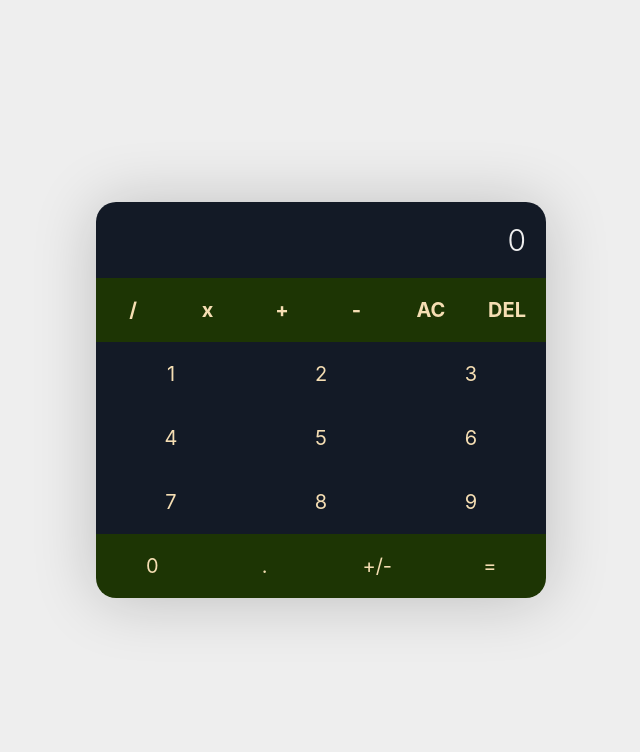
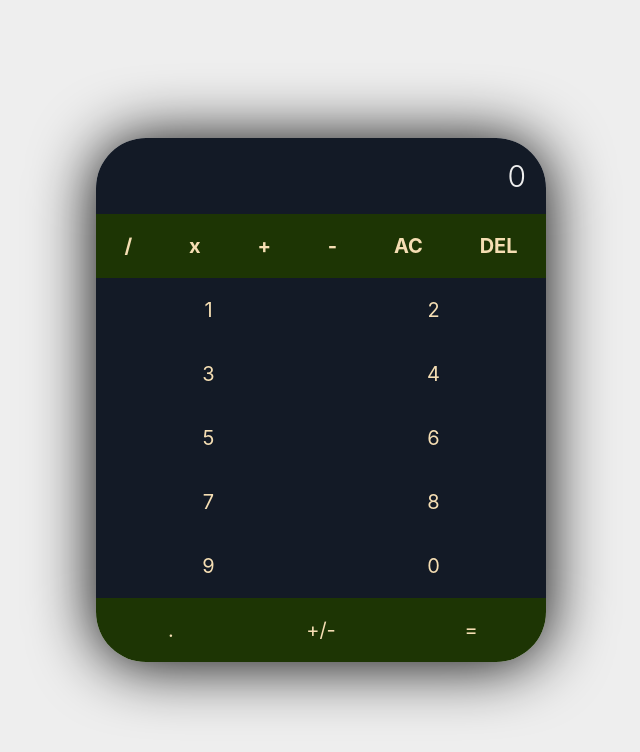
Before and after one commit to saraperkaj/sevulator, a React (Create React App) app: page / in a window 1280 px wide. Shown: the top 752 px of the page, without its empty margins (319-959 px from the left). Built offline with nearby package versions, Linux system fonts and the light colour scheme.

Commit message:
messing with the styling of it.

```diff
--- a/src/App.js
+++ b/src/App.js
@@ -57,14 +57,14 @@ const App = () => {
   };
 
   const allClear = () => {
-    setCal("");
+    setCal(" ");
   };
 
   //maybe make a helper function so that the commas will show up when you enter a number like 1000000 so it'll show up as 1,000,000?
 
   return (
     <div className="App">
-      <div className="calculator">
+      <div className="sevulator">
         <div className="display">
           {result ? <span>({result})</span> : ""} {cal || "0"}
         </div>
@@ -79,10 +79,12 @@ const App = () => {
           <button onClick={delLast}>DEL</button>
         </div>
 
-        <div className="mainNums">{createNums()}</div>
+        <div className="mainNums">
+          {createNums()}
+          <button onClick={() => updateCal("0")}>0</button>
+        </div>
 
         <div className="nums">
-          <button onClick={() => updateCal("0")}>0</button>
           <button onClick={() => updateCal(".")}>.</button>
           <button onClick={() => updateCal("-")}>+/-</button>
 
--- a/src/index.css
+++ b/src/index.css
@@ -24,13 +24,13 @@ body {
   padding: 20px;
 }
 
-.calculator {
+.sevulator {
   width: 100%;
   max-width: 450px;
   background-color: whitesmoke;
-  border-radius: 20px;
+  border-radius: 50px;
   overflow: hidden;
-  box-shadow: 0px 2px 64px rgba(0, 0, 0, 0.2);
+  box-shadow: 0px 2px 64px rgba(0, 0, 0, 5);
 }
 
 .display {
@@ -68,7 +68,7 @@ button:hover {
 
 .operators button {
   font-weight: 700;
-  flex: 1 1 100%;
+  flex: auto;
   background-color: var(--primary);
 }
 
@@ -82,12 +82,12 @@ button:hover {
 }
 
 .mainNums button {
-  flex: 1 1 150px;
-  max-width: 150px;
+  flex: 225px;
+  max-width: 250px;
   background-color: var(--dark);
 }
 
 .nums button {
-  flex: 1 1 150px;
+  flex: 225px;
   background-color: var(--primary);
 }
```
